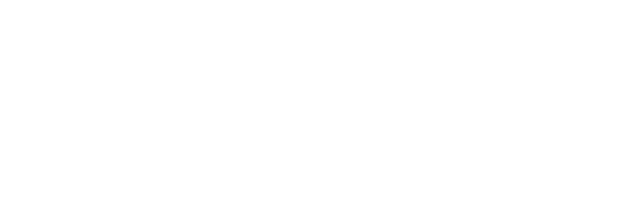
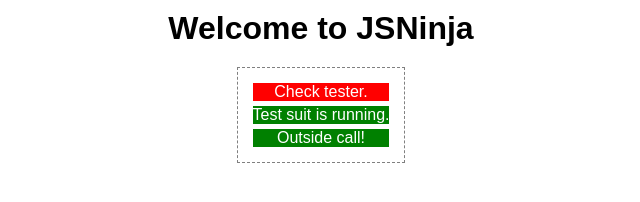
Before and after one commit to orangecat21/My-little-test-suite, a plain HTML site: page index.html in a window 1280 px wide. Shown: the whole page, without its empty margins (319-959 px from the left). Drawn offline with Linux system fonts and the light colour scheme.

Commit message:
Refactor testSuit and initialize

```diff
--- a/index.html
+++ b/index.html
@@ -3,9 +3,11 @@
 <head>
     <meta charset="UTF-8">
     <meta name="viewport" content="width=device-width, initial-scale=1.0">
+    <link rel="stylesheet" href="./style.css">
     <title>JSNinja snippets</title>
 </head>
 <body>
-
+    <h1 class="header">Welcome to JSNinja</h1>
+    <script type="module" src="./main.js"></script>
 </body>
 </html>
--- /dev/null
+++ b/main.js
@@ -0,0 +1,7 @@
+import TestSuite from '../testSuit/testSuit.js';
+
+const tester = new TestSuite();
+const assert = tester.assert;
+
+
+assert(true, 'Outside call!');
--- /dev/null
+++ b/style.css
@@ -0,0 +1,38 @@
+* {
+    margin: 0;
+    padding: 0;
+    box-sizing: border-box;
+    font-family: JetBrains Mono, Arial, Helvetica, sans-serif;
+}
+
+body {
+    text-align: center;
+}
+
+.header {
+    margin: 10px 0 20px;
+}
+
+.result {
+    list-style: none;
+
+    margin: 0 auto;
+    padding: 10px 15px;
+    display: inline-block;
+
+    border: 1px dashed gray;
+}
+
+.pass {
+    color: white;
+    background-color: green;
+}
+
+.fail {
+    color: white;
+    background-color: red;
+}
+
+.pass, .fail {
+    margin: 5px 0;
+}
--- a/testSuit/testSuit.js
+++ b/testSuit/testSuit.js
@@ -1,15 +1,21 @@
-document.addEventListener('DOMContentLoaded', () => {
-    const result = document.createElement('ul');
-    document.body.appendChild(result);
+class TestSuite {
+    constructor() {
+        const result = document.createElement('ul');
+        result.className = 'result';
+        document.body.appendChild(result);
 
-    assert(true, `Test suit is running.`);
-    assert(false, `Check tester.`);
+        this.assert = (value, descr) => {
+            let li = document.createElement('li');
+            li.className = value ? 'pass' : 'fail';
+            li.innerText = descr;
+            result.appendChild(li);
+        }
+
+        this.assert(false, `Check tester.`);
+        this.assert(true, `Test suit is running.`);
 
 
-    function assert(value, descr) {
-        let li = document.createElement('li');
-        li.className = value ? 'pass' : 'fail';
-        li.innerText = descr;
-        result.appendChild(li);
     }
-});
+};
+
+export default TestSuite;
```
